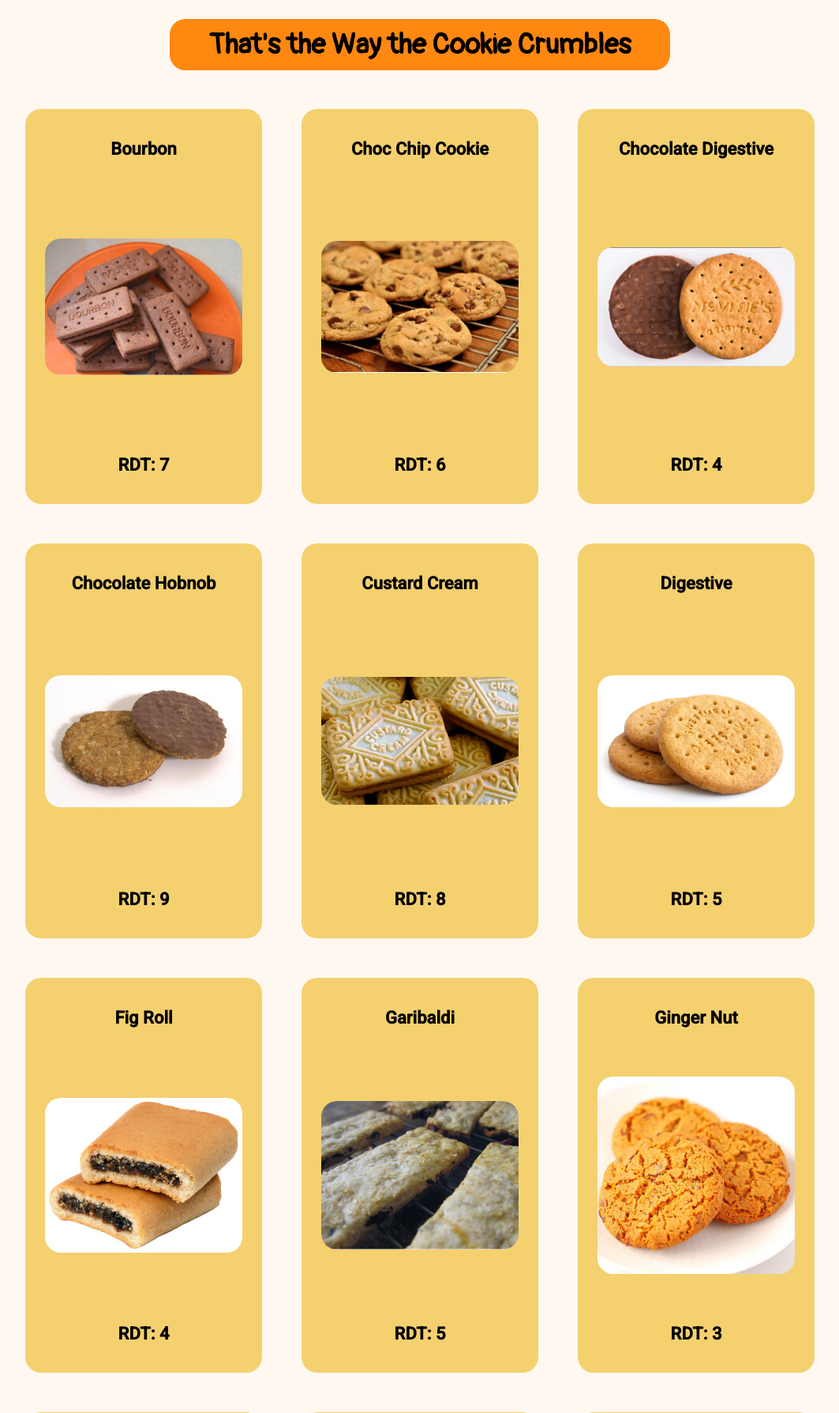
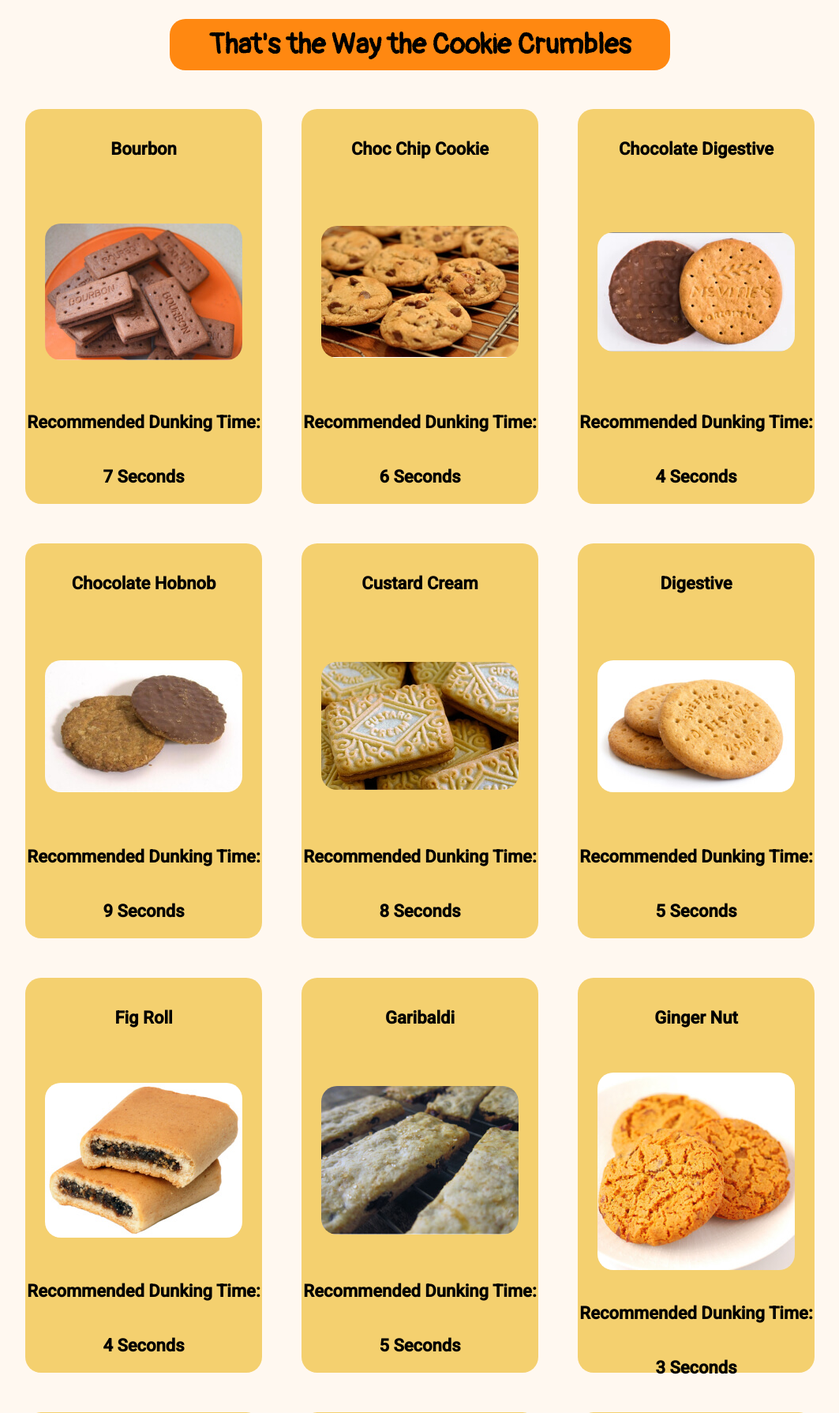
Before and after one commit to iO-Academy/2021-jan-sloths-biscuit-app, a PHP site: page / in a window 1280 px wide. Shown: the top 1789 px of the page at 79% size, without its empty margins (108-1171 px from the left). Run offline with PHP 8.4, Linux system fonts and the light colour scheme; data comes from the database, SQL or seed files in the repository.

Commit message:
turned RDT into recommended dunking time and added seconds

```diff
--- a/src/BiscuitDisplayer.php
+++ b/src/BiscuitDisplayer.php
@@ -15,7 +15,7 @@ class BiscuitDisplayer
             $RDT = $biscuitObject->getRDT();
 
             $biscuitsString .=
-                '<div class="card"><div class="item-header"><h2>' . $name . '</h2></div><div class="item-img"><img src="' . $image . '" alt="' . $name . ' biscuit' . '"></div><div class="item-data"><h3>RDT: ' . $RDT . '</h3></div></div>';
+                '<div class="card"><div class="item-header"><h2>' . $name . '</h2></div><div class="item-img"><img src="' . $image . '" alt="' . $name . ' biscuit' . '"></div><div class="item-data"><h3>Recommended Dunking Time:</h3><h3>' . $RDT . ' Seconds</h3></div></div>';
         }
         return $biscuitsString;
     }
--- a/src/styles.css
+++ b/src/styles.css
@@ -26,6 +26,7 @@ h1 {
 h2, h3 {
     font-size: 2.2rem;
     text-align: center;
+    padding: 0px;
 }
 
 img {
@@ -59,12 +60,21 @@ img {
     background-color: #9DD9D2;
 }
 
-.item-data, .item-header, .item-img {
+.item-header, .item-img {
     height: 100px;
     display: flex;
     justify-content: center;
     align-items: center;
     padding: 20px;
+}
+
+.item-data {
+    height: auto;
+    display: flex;
+    flex-direction: column;
+    align-items: center;
+    justify-content: center;
+    padding: 0px;
 }
 
 .item-img {
```
